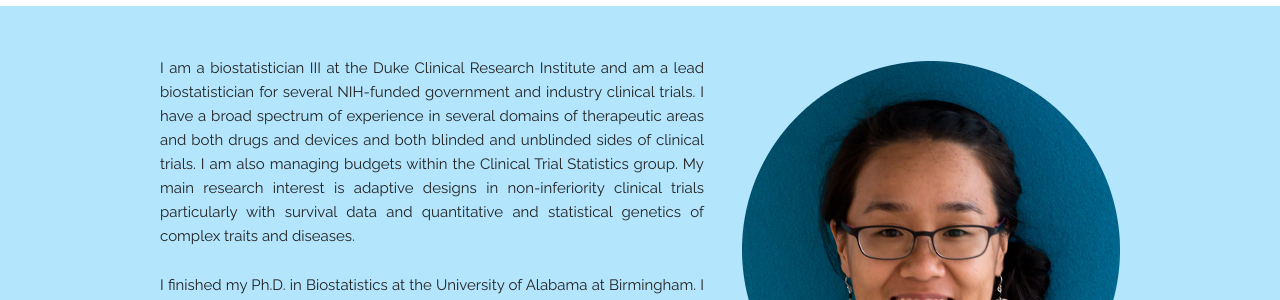
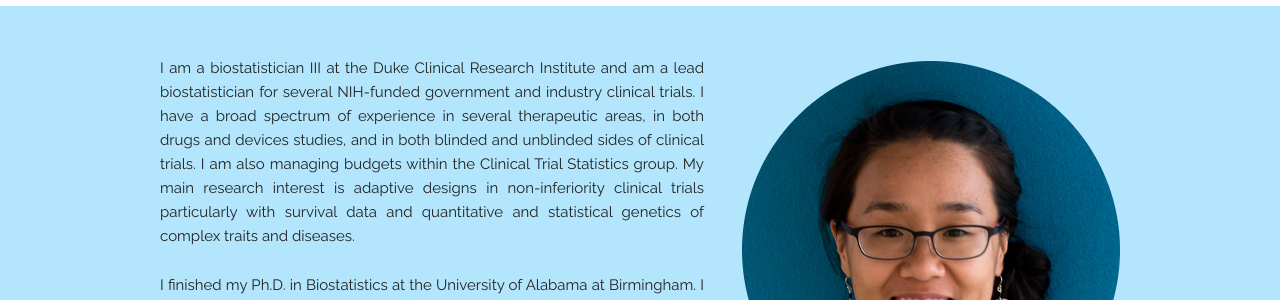
Before and after one commit to dulcisflos/dulcisflos.github.io, a Jekyll site: the page built from index.md, in a window 1280 px wide. Shown: the part 182-482 px from the top of the page. Built offline with Jekyll 4.4.1, drawn with Linux system fonts in a browser that asks for light colours.

Commit message:
Update index.md

```diff
--- a/index.md
+++ b/index.md
@@ -5,7 +5,7 @@
 background_color: B3E5FC
 ---
 
-I am a biostatistician III at the Duke Clinical Research Institute and am a lead biostatistician for several NIH-funded government and industry clinical trials. I have a broad spectrum of experience in several domains of therapeutic areas and both drugs and devices and both blinded and unblinded sides of clinical trials. I am also managing budgets within the Clinical Trial Statistics group. My main research interest is adaptive designs in non-inferiority clinical trials particularly with survival data and quantitative and statistical genetics of complex traits and diseases.
+I am a biostatistician III at the Duke Clinical Research Institute and am a lead biostatistician for several NIH-funded government and industry clinical trials. I have a broad spectrum of experience in several therapeutic areas, in both drugs and devices studies, and in both blinded and unblinded sides of clinical trials. I am also managing budgets within the Clinical Trial Statistics group. My main research interest is adaptive designs in non-inferiority clinical trials particularly with survival data and quantitative and statistical genetics of complex traits and diseases.
 
 I finished my Ph.D. in Biostatistics at the University of Alabama at Birmingham. I was a post-doctoral research associate focusing on statistical genetics using the UK BioBank data in the Department of Epidemiology and Biostatistics at Michigan State University (MSU) and a consultant in the Statistical Consulting Center in the Department of Plant, Soil, and Microbial Science at MSU.
 
```
